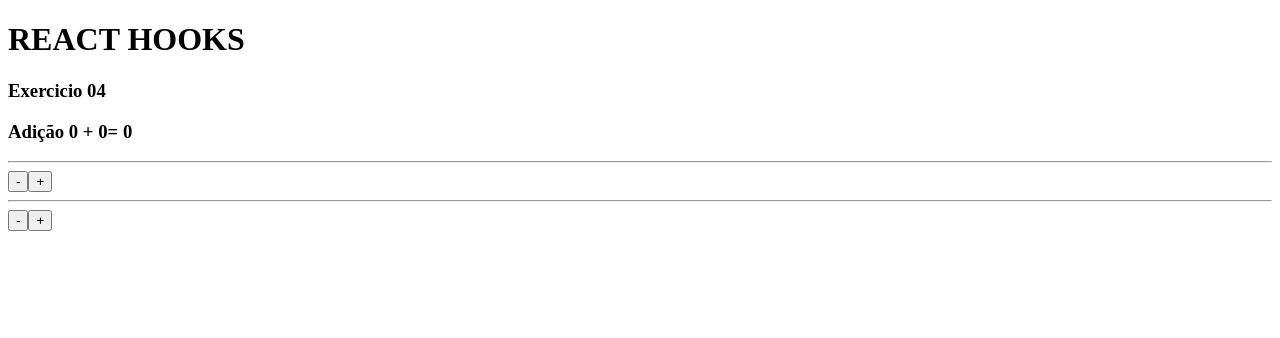
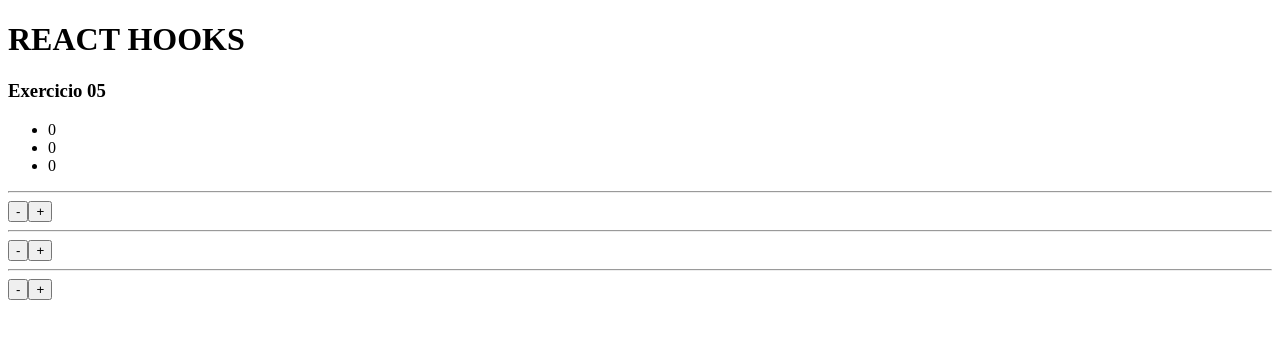
Before and after one commit to marceloAron1980/react_next_hooks, a React (Vite) app: page / in a window 1280 px wide. Shown: the top 338 px of the page. Built offline with nearby package versions, Linux system fonts and the light colour scheme.

Commit message:
07_hooks

```diff
--- a/src/App.jsx
+++ b/src/App.jsx
@@ -28,7 +28,8 @@ import React from "react";
 // import HookState03 from "./components/UseState_03"
 // import HookState04 from "./components/UseState_04"
 // import HookState05 from "./components/UseState_05"
-import HookState06 from "./components/UseState_06"
+// import HookState06 from "./components/UseState_06"
+import HookState07 from "./components/UseState_07"
 export default ()=>{
     return (
         <>
@@ -38,7 +39,9 @@ export default ()=>{
         {/* <HookState03/>  */}
         {/* <HookState04/>  */}
         {/* <HookState05/>  */}
-        <HookState06/>
+        {/* <HookState06/> */}
+        <HookState07/>
+
         </>
     )
 }
--- /dev/null
+++ b/src/components/UseState_07.jsx
@@ -0,0 +1,38 @@
+import React from "react";
+import { useState } from "react";
+import UseState_07a from "./UseState_07a";
+
+export default () => {
+    const [valor, setValor] = useState([0, 0, 0])
+
+    function atualizar(indice, unidade) {
+        // buscar o array
+        const tmp = [...valor]
+        // alterar o array
+        tmp[indice] = tmp[indice] + unidade
+        // atualizar o state
+        setValor(tmp)
+    }
+    function decValor1() {atualizar(0,-1)}
+    function incValor1() {atualizar(0,+1)}
+    function decValor2() {atualizar(1,-1)}
+    function incValor2() {atualizar(1,+1)}
+    function decValor3() {atualizar(2,-1)}
+    function incValor3() {atualizar(2,+1)}
+    return (
+        <>
+            <h3>Exercicio 05 </h3>
+            <ul>
+                <li>{valor[0]}</li>
+                <li>{valor[1]}</li>
+                <li>{valor[2]}</li>
+            </ul>
+            <hr />
+            <UseState_07a funcaoDec={decValor1} funcaoInc={incValor1} />
+            <hr />
+            <UseState_07a funcaoDec={decValor2} funcaoInc={incValor2} />
+            <hr />
+            <UseState_07a funcaoDec={decValor3} funcaoInc={incValor3} />
+        </>
+    )
+}
--- /dev/null
+++ b/src/components/UseState_07a.jsx
@@ -0,0 +1,10 @@
+import React from "react";
+
+export default ({funcaoDec,funcaoInc}) => {
+    return(
+        <>
+        <button onClick={funcaoDec}>-</button>
+        <button onClick={funcaoInc}>+</button>
+        </>
+    )
+}
```
